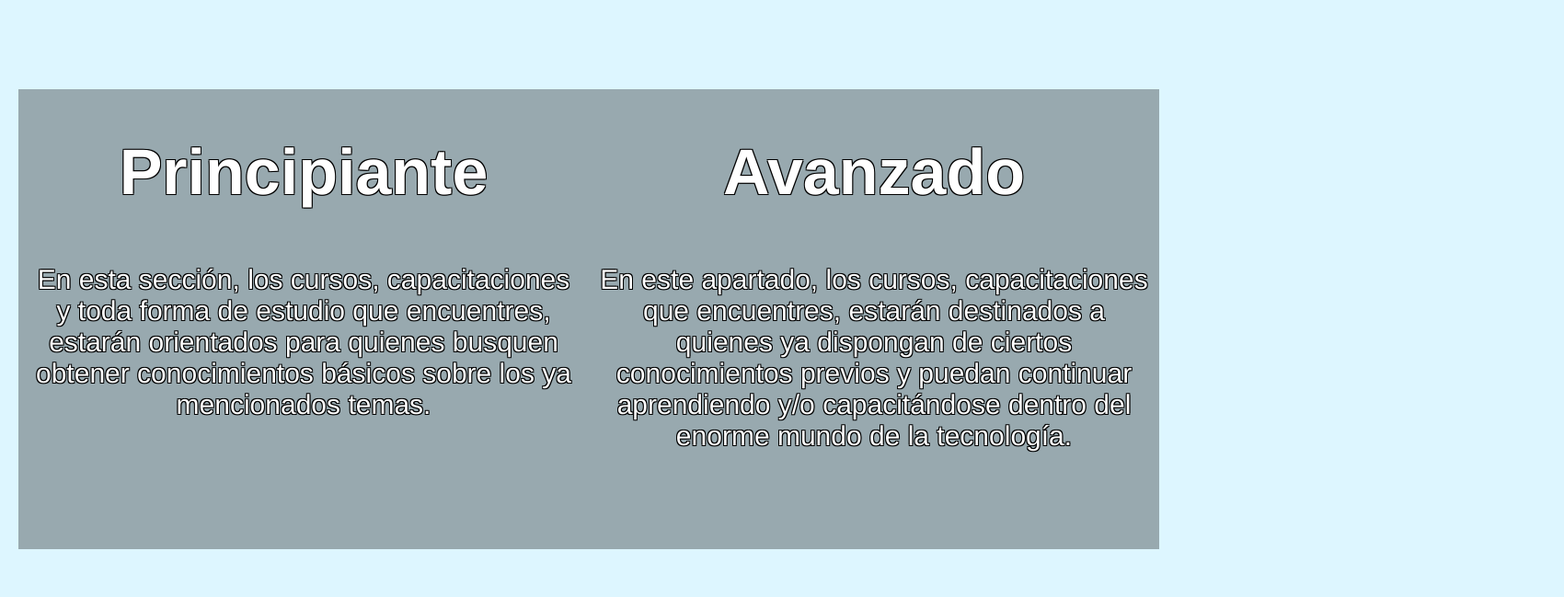
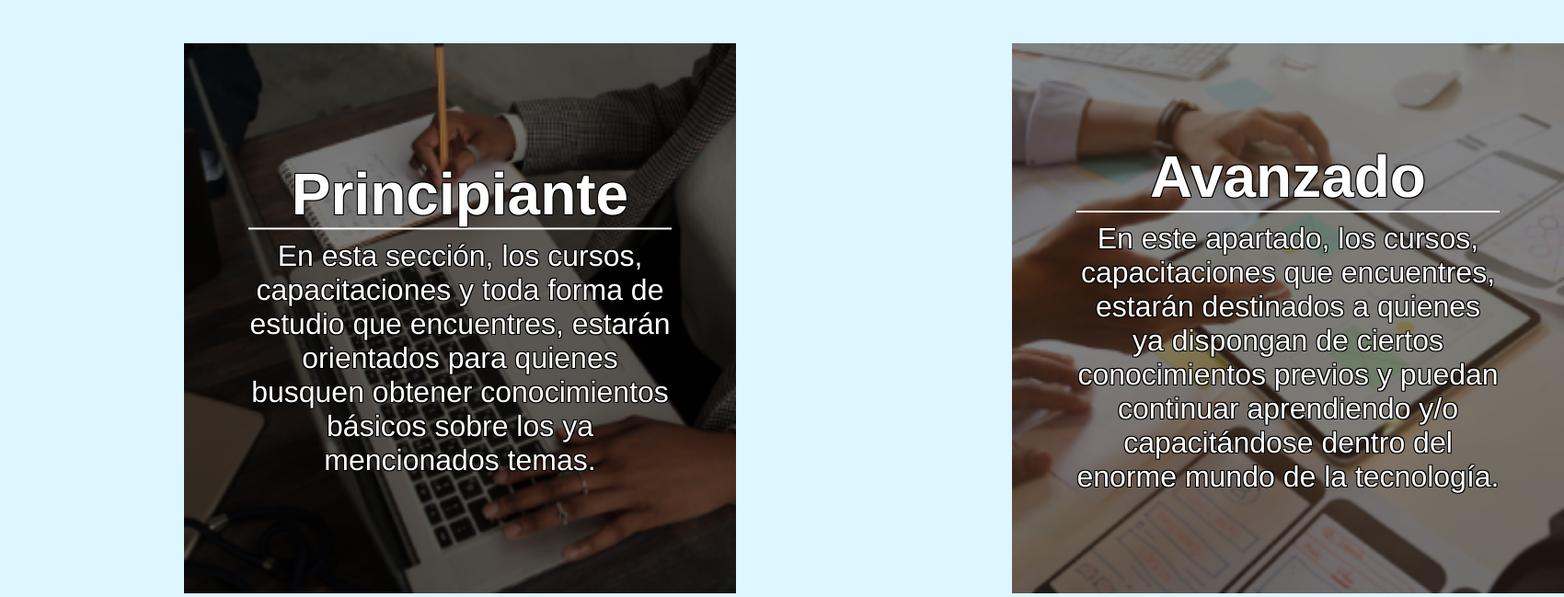
Before and after one commit to leocorrea19/Sabiduria-Digital-web, a website built with Vite: page index.html in a window 1280 px wide. Shown: the part 979-1628 px from the top of the page at 92% size, 1700 px wide, since content can reach past the window. Built offline with nearby package versions, Linux system fonts and the light colour scheme; files whose address does not match are found by name.

Commit message:
Arreglo las imagenes de la seccion 'principiantes' y 'avanzados'

```diff
--- a/css/style.css
+++ b/css/style.css
@@ -183,105 +183,76 @@ ul {
 
 /* div padre */
 .seccion-avanzado-principiante {
-    height: 600px;
-    width: 100%;
-    margin: auto;
-    display: flex;
-    justify-content: space-around;
-    align-items: center;
-    padding-left: 20px;
-    padding-right: 20px;
+    height: auto;
+    width: auto;
+    margin-left: 200px;
+    display: grid;
+    grid-template-columns: 600px 300px 600px;
+
 }
     /* div de la seccion principiantes */
+
     .seccion-principiante {
-        height: 500px;
-        width: 700px;
+        position: relative;
+        display: inline-block;
+        width: 100%; /* Ajusta el ancho del contenedor de la imagen */
 
-        background-image: linear-gradient(#00000050, #00000050), url(image/imag-para-principiante.webp);
-        background-repeat: no-repeat;
-        background-size: cover;
-        background-position: center;
+        /* grid-column-start: 1;
+        grid-column-end: 2; */
     }
 
-    .seccion-principiante:hover {
+    .seccion-avanzado {
+        position: relative;
+        display: inline-block;
+        width: 100%; /* Ajusta el ancho del contenedor de la imagen */
+
+        grid-column-start: 3;
+        grid-column-end: 4;
+
+    }
+
+    .seccion-principiante:hover, .seccion-avanzado:hover {
         /* border: 10px solid var(--colorNaranja); */
         box-shadow: 0px 0px 20px 10px var(--colorNaranja)
     }
 
+    .imagen-principiante, .imagen-avanzado {
+        display: block;
+        width: 100%;
+        height: auto; /* Asegura que la imagen sea responsiva */
+    }
 
-        .seccion-principiante .titulo-principiante {
-            text-align: center;
-            padding-top: 50px;
-            font-size: 70px;
-            color: #ffffff;
 
-            text-shadow:
+    .div-titulo-texto-principiante, .div-titulo-texto-avanzado {
+        position: absolute;
+        top: 50%; /* Ajusta esta posición según sea necesario */
+        left: 50%;
+        transform: translate(-50%, -50%); /* Centra el texto sobre la imagen */
+        text-align: center;
+        color: white;
+        width: 80%; /* Ajusta el ancho del texto */
+        /* background: rgba(0, 0, 0, 0.5); */ /* Fondo semitransparente para que el texto sea legible */
+        padding: 10px;
+        border-radius: 10px; /* Bordes redondeados */
+        box-sizing: border-box;
+
+        text-shadow:
                 -1px -1px 0 #000,  /* Contorno en la esquina superior izquierda */
                 1px -1px 0 #000,   /* Contorno en la esquina superior derecha */
                 -1px 1px 0 #000,   /* Contorno en la esquina inferior izquierda */
                 1px 1px 0 #000;    /* Contorno en la esquina inferior derecha */
-        }
-
-        .seccion-principiante .texto-principiante {
-            padding-top: 60px;
-            padding-left: 10px;
-            padding-right: 10px;
-            text-align: center;
-            font-size: 30px;
-            color: #ffffff;
-
-            text-shadow:
-                -1px -1px 0 #000,  /* Contorno en la esquina superior izquierda */
-                1px -1px 0 #000,   /* Contorno en la esquina superior derecha */
-                -1px 1px 0 #000,   /* Contorno en la esquina inferior izquierda */
-                1px 1px 0 #000;    /* Contorno en la esquina inferior derecha */
-        }
-
-    /* div de la seccion avanzado */
-    .seccion-avanzado {
-        height: 500px;
-        width: 700px;
-
-        background-image: linear-gradient(#00000050, #00000050), url(image/image-para-avanzado.webp);
-        background-repeat: no-repeat;
-        background-size: cover;
-        background-position: center;
     }
 
-    .seccion-avanzado:hover {
-        /* border: 10px solid var(--colorNaranja); */
-        box-shadow: 0px 0px 20px 10px var(--colorNaranja)
+    .titulo-principiante, .titulo-avanzado {
+        margin: 0;
+        font-size: 4em;
+        border-bottom: 2px solid white;
     }
 
-
-        .seccion-avanzado .titulo-avanzado {
-            text-align: center;
-            padding-top: 50px;
-            font-size: 70px;
-            color: #ffffff;
-
-            text-shadow:
-                -1px -1px 0 #000,  /* Contorno en la esquina superior izquierda */
-                1px -1px 0 #000,   /* Contorno en la esquina superior derecha */
-                -1px 1px 0 #000,   /* Contorno en la esquina inferior izquierda */
-                1px 1px 0 #000;    /* Contorno en la esquina inferior derecha */
-        }
-
-        .seccion-avanzado .texto-avanzado {
-            padding-top: 60px;
-            padding-left: 10px;
-            padding-right: 10px;
-            text-align: center;
-            font-size: 30px;
-            color: #ffffff;
-
-            text-shadow:
-                -1px -1px 0 #000,  /* Contorno en la esquina superior izquierda */
-                1px -1px 0 #000,   /* Contorno en la esquina superior derecha */
-                -1px 1px 0 #000,   /* Contorno en la esquina inferior izquierda */
-                1px 1px 0 #000;    /* Contorno en la esquina inferior derecha */
-        }
-
+    .texto-principiante, .texto-avanzado {
+        margin-top: 10px;
+        font-size: 2em;
+    }
 
 /* FOOTER */
 .footer-info {
--- a/index.html
+++ b/index.html
@@ -87,33 +87,38 @@
       <!-- PRINCIPIANTE / AVANZADO -->
       <h2 id="titulo-para-avanzado-principiante" class="titulo-para-avanzado-principiante">Elegí con qué nivel te sentís más identificado
         y conoce las formaciones disponibles:
-        </h2>
+      </h2>
 
-        <div class="seccion-avanzado-principiante">
+      <div class="seccion-avanzado-principiante">
+        <div class="seccion-principiante">
+          <a href="#">
 
-          <div class="seccion-principiante">
+            <img src="/image/imag-para-principiante.webp" alt="imagen principiante" class="imagen-principiante">
 
-            <a href="#">
+            <div class="div-titulo-texto-principiante">
               <h3 class="titulo-principiante">Principiante</h3>
 
               <p class="texto-principiante">En esta sección, los cursos, capacitaciones y toda forma de estudio que encuentres, estarán orientados para quienes busquen obtener conocimientos básicos sobre los ya mencionados temas.</p>
-            </a>
+            </div>
 
-          </div>
+          </a>
+        </div>
 
-          <div class="seccion-avanzado">
+        <div class="seccion-avanzado">
+          <a href="index-avanzado.html">
 
-            <a href="#">
+            <img src="/image/image-para-avanzado.webp" alt="imagen avanzado" class="imagen-avanzado">
+
+            <div class="div-titulo-texto-avanzado">
               <h3 class="titulo-avanzado">Avanzado</h3>
 
               <p class="texto-avanzado">En este apartado, los cursos, capacitaciones que encuentres, estarán destinados a quienes ya dispongan de ciertos conocimientos previos y puedan continuar aprendiendo y/o capacitándose dentro del enorme mundo de la tecnología.
               </p>
-            </a>
+            </div>
 
-          </div>
+          </a>
         </div>
-
-        <!-- FORO -->
+      </div>
 
     </main>
 
```
